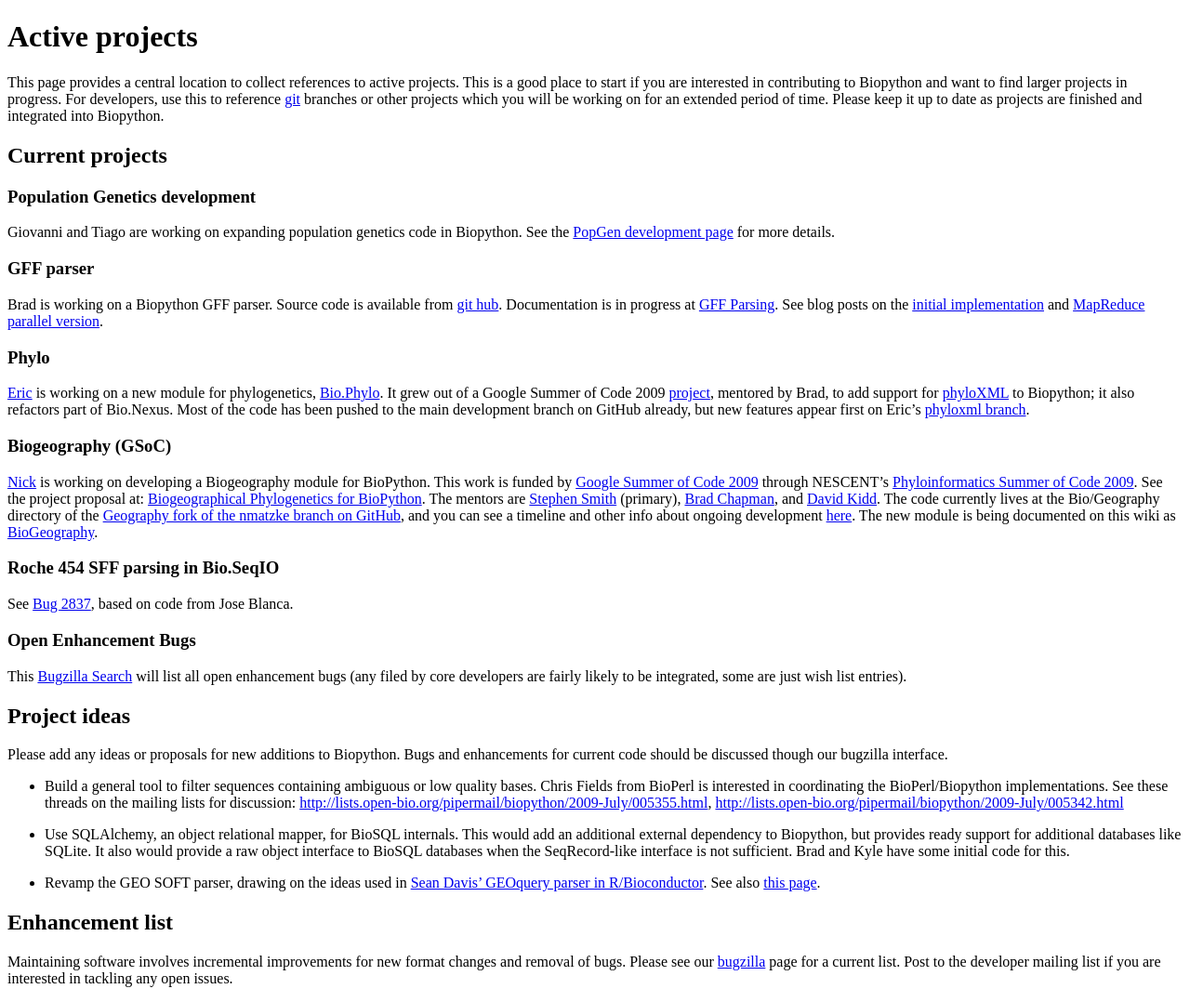
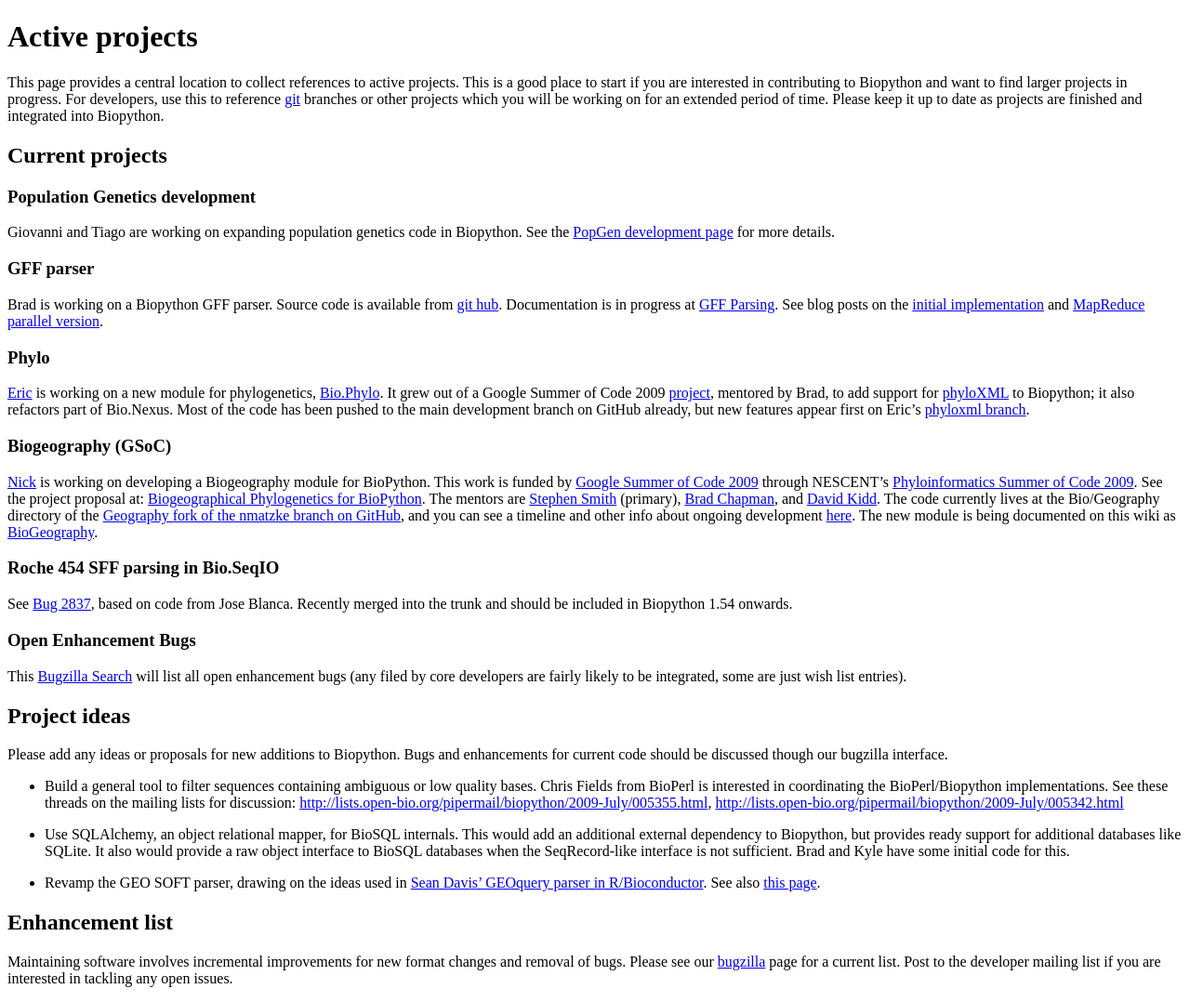
Before and after one commit to biopython/biopython.github.io, a Jekyll site: the page built from wiki/Active_projects.md, in a window 1280 px wide. Shown: the whole page at 93% size. Built offline with Jekyll 4.4.1, drawn with Linux system fonts in a browser that asks for light colours.

Commit message:
/* Roche 454 SFF parsing in Bio.SeqIO */

```diff
--- a/wiki/Active_projects.md
+++ b/wiki/Active_projects.md
@@ -65,7 +65,8 @@ this wiki as [BioGeography](BioGeography "wikilink").
 ### Roche 454 SFF parsing in Bio.SeqIO
 
 See [Bug 2837](http://bugzilla.open-bio.org/show_bug.cgi?id=2837), based
-on code from Jose Blanca.
+on code from Jose Blanca. Recently merged into the trunk and should be
+included in Biopython 1.54 onwards.
 
 ### Open Enhancement Bugs
 
```
Also changed, not shown: 1 other file.
